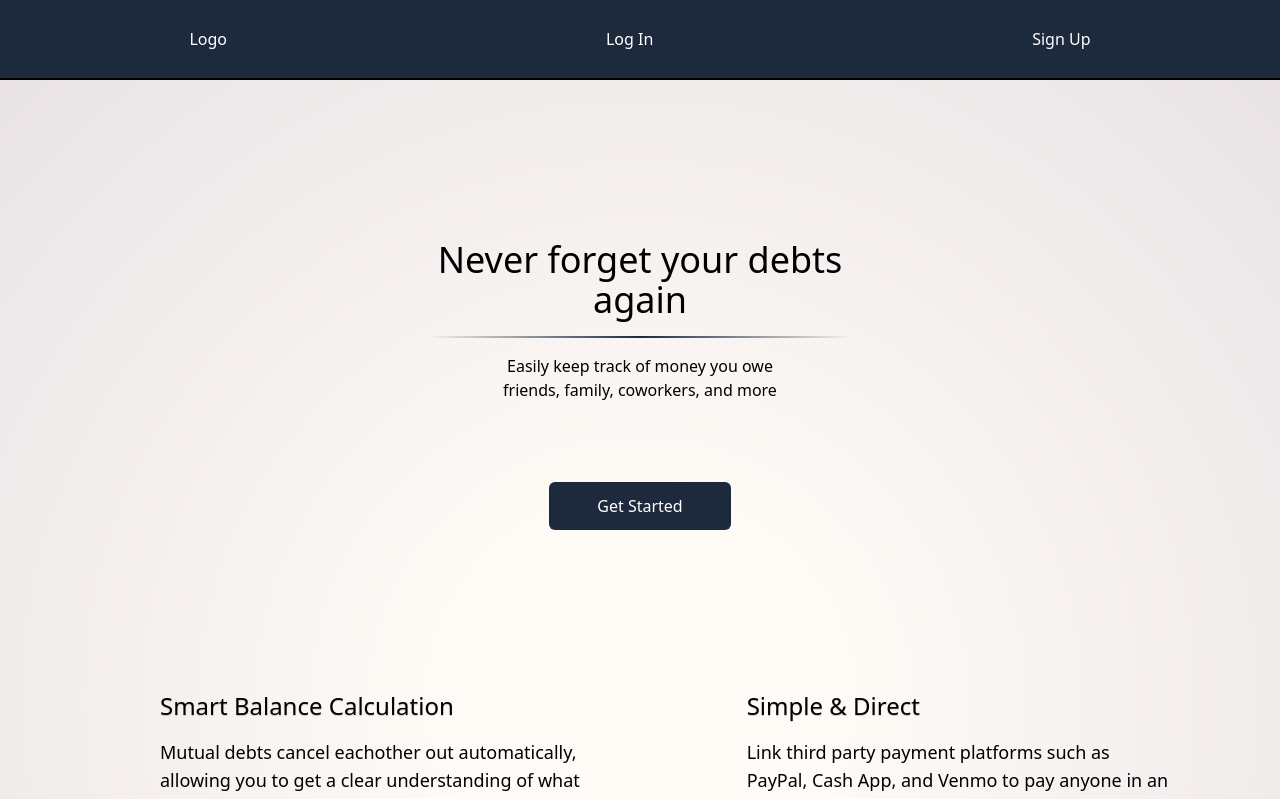
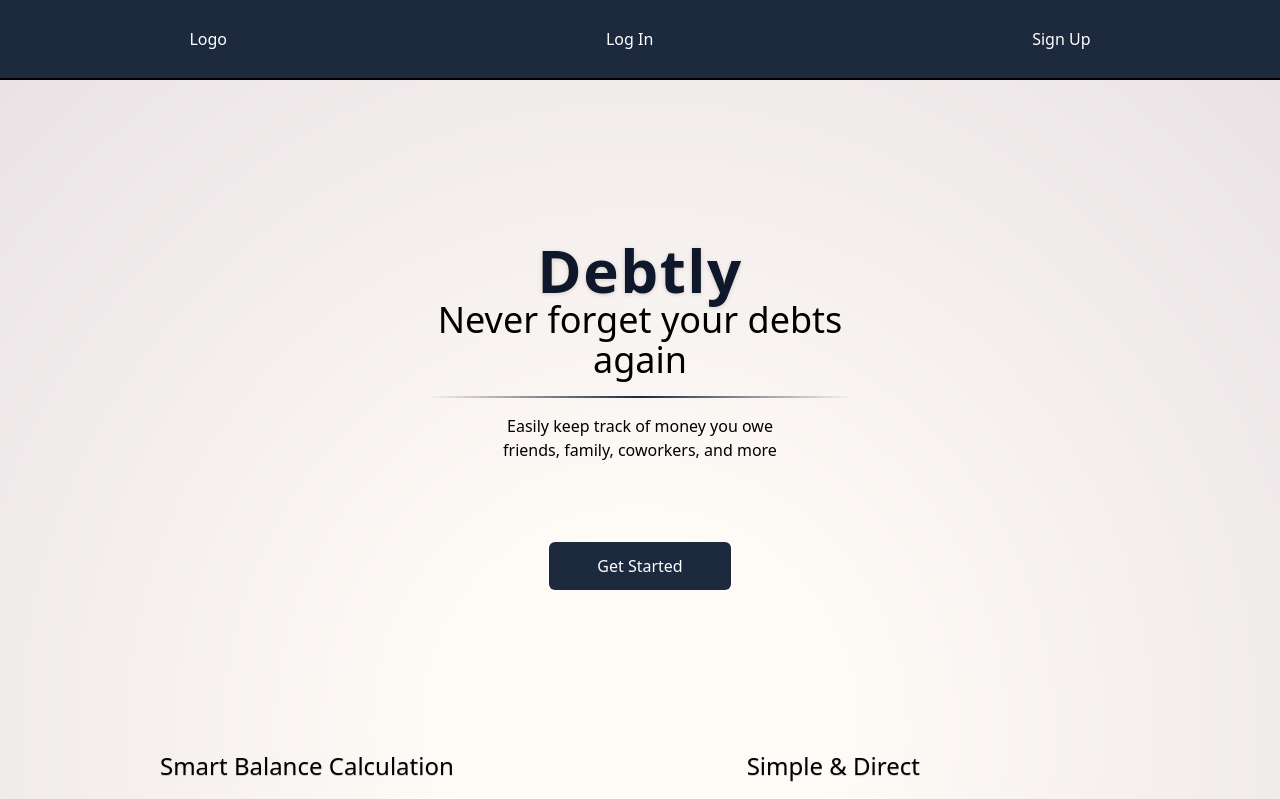
Before and after one commit to Oasis-NEU/f25-group-25, a React (Vite) app: page / in a window 1280 px wide. Shown: the top 799 px of the page. Built offline with nearby package versions, Linux system fonts and the light colour scheme.

Commit message:
Uploaded header

```diff
--- a/src/pages/landing.jsx
+++ b/src/pages/landing.jsx
@@ -5,6 +5,9 @@ function Landing() {
     return <div><LoginNavBar/><div className="flex flex-col bg-radial from-[#fffbf6] from-20% to-offwhite">
         {/* <NavBar></NavBar> */}
         <div className="flex flex-col align-middle justify-center mt-40 text-center">
+            <h1 className="text-6xl font-bold tracking-wide text-slate-900 drop-shadow-sm">
+                Debtly
+            </h1>
             <h1 className="text-4xl font-sans text-wrap w-1/3 m-auto">
                 Never forget your debts again
             </h1>
```
